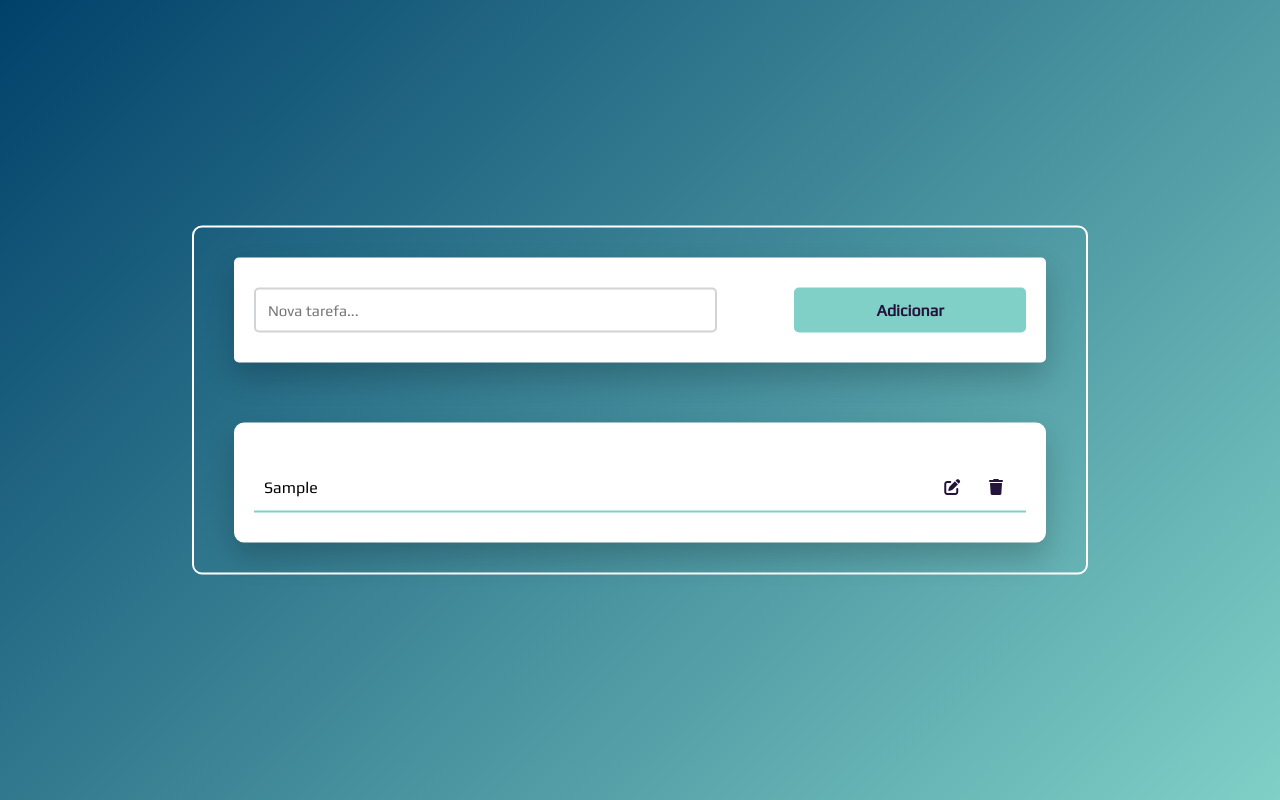
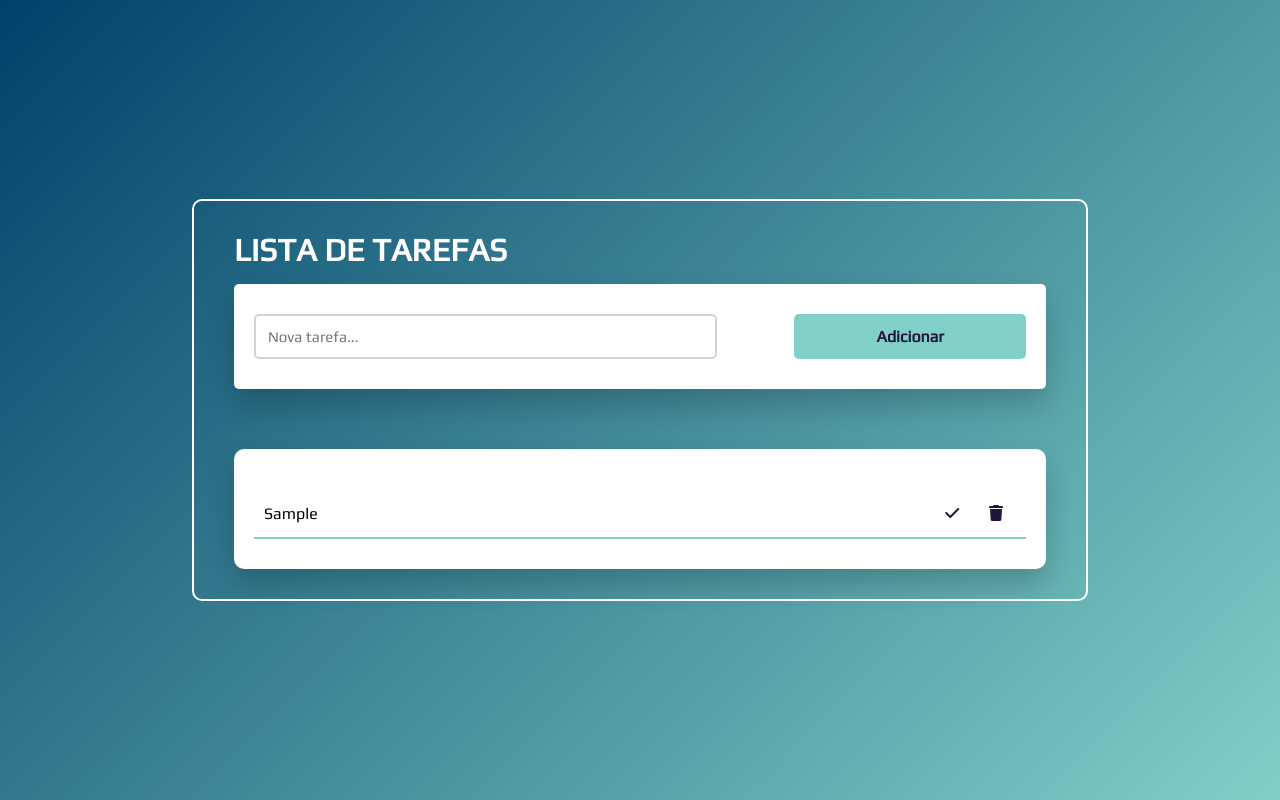
Before and after one commit to boehn/ToDoList, a plain HTML site: page index.html in a window 1280 px wide. Both pictures are taken after typing "Sample" into the empty fields and a click on the button "Adicionar". Drawn offline with Linux system fonts and the light colour scheme.

Commit message:
Edited some things

```diff
--- a/index.html
+++ b/index.html
@@ -26,6 +26,7 @@
   </head>
   <body>
     <div id="todo-list" class="todo-container">
+      <h1>Lista de tarefas</h1>
       <div id="new-task">
         <input type="text" placeholder="Nova tarefa..." />
         <button id="push-task">Adicionar</button>
--- a/script.js
+++ b/script.js
@@ -15,8 +15,8 @@ addTask.onclick = function () {
     <div class="task">
         <span id="task-name">${newTaskInput.value}</span>
         <div class="btn-task">
-            <button class="button-action edit-task">
-                <i class="fa-solid fa-pen-to-square"></i>
+            <button class="button-action done-task">
+            <i class="fa-solid fa-check"></i>
             </button>
             <button class="button-action delete-task">
                 <i class="fa-solid fa-trash"></i>
@@ -35,22 +35,13 @@ addTask.onclick = function () {
     };
   }
 
-  // Edit task
-
-  let edit_task = document.querySelectorAll(".edit-task");
-
-  for (var i = 0; i < edit_task.length; i++) {
-    edit_task[i].onclick = function () {
-      //   this.parentNode.parentNode.e;
-    };
-  }
-
-  let tasks = document.querySelectorAll(".task");
+  //   let tasks = document.querySelectorAll(".task");
+  let tasks = document.querySelectorAll(".done-task");
 
   // Cross done task
   for (var i = 0; i < tasks.length; i++) {
     tasks[i].onclick = function () {
-      this.classList.toggle("completed");
+      this.parentNode.parentNode.classList.toggle("completed");
     };
   }
 
--- a/style.css
+++ b/style.css
@@ -2,12 +2,19 @@
   margin: 0;
   padding: 0;
   box-sizing: border-box;
-  font-family: "Play";
+  font-family: "Play", sans-serif;
 }
 
 body {
   height: 100vh;
   background: linear-gradient(135deg, #00416a, #80d0c7);
+}
+
+h1 {
+  font-size: 2rem;
+  color: #fff;
+  text-transform: uppercase;
+  margin-bottom: 1rem;
 }
 
 .todo-container {
```
